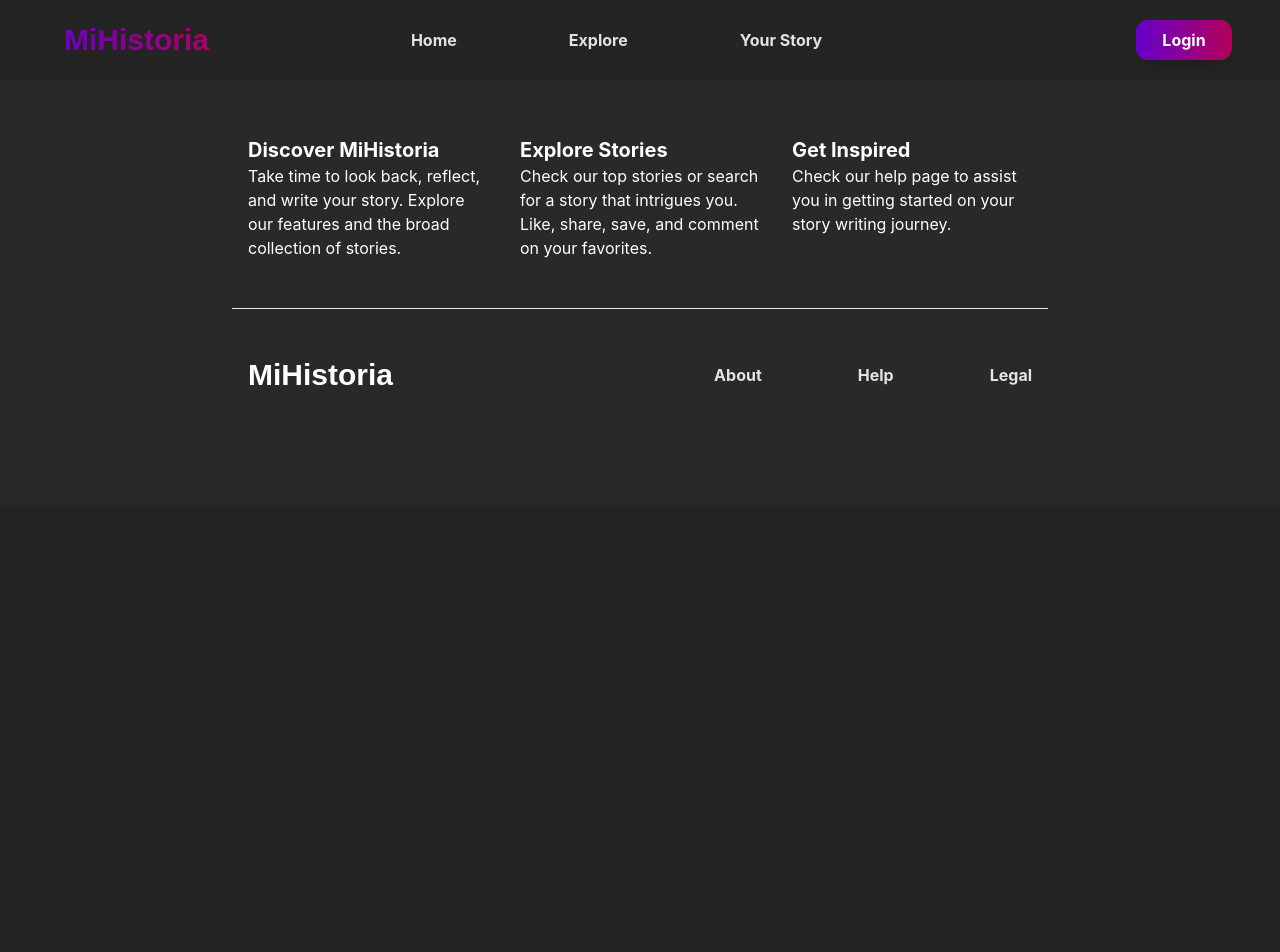
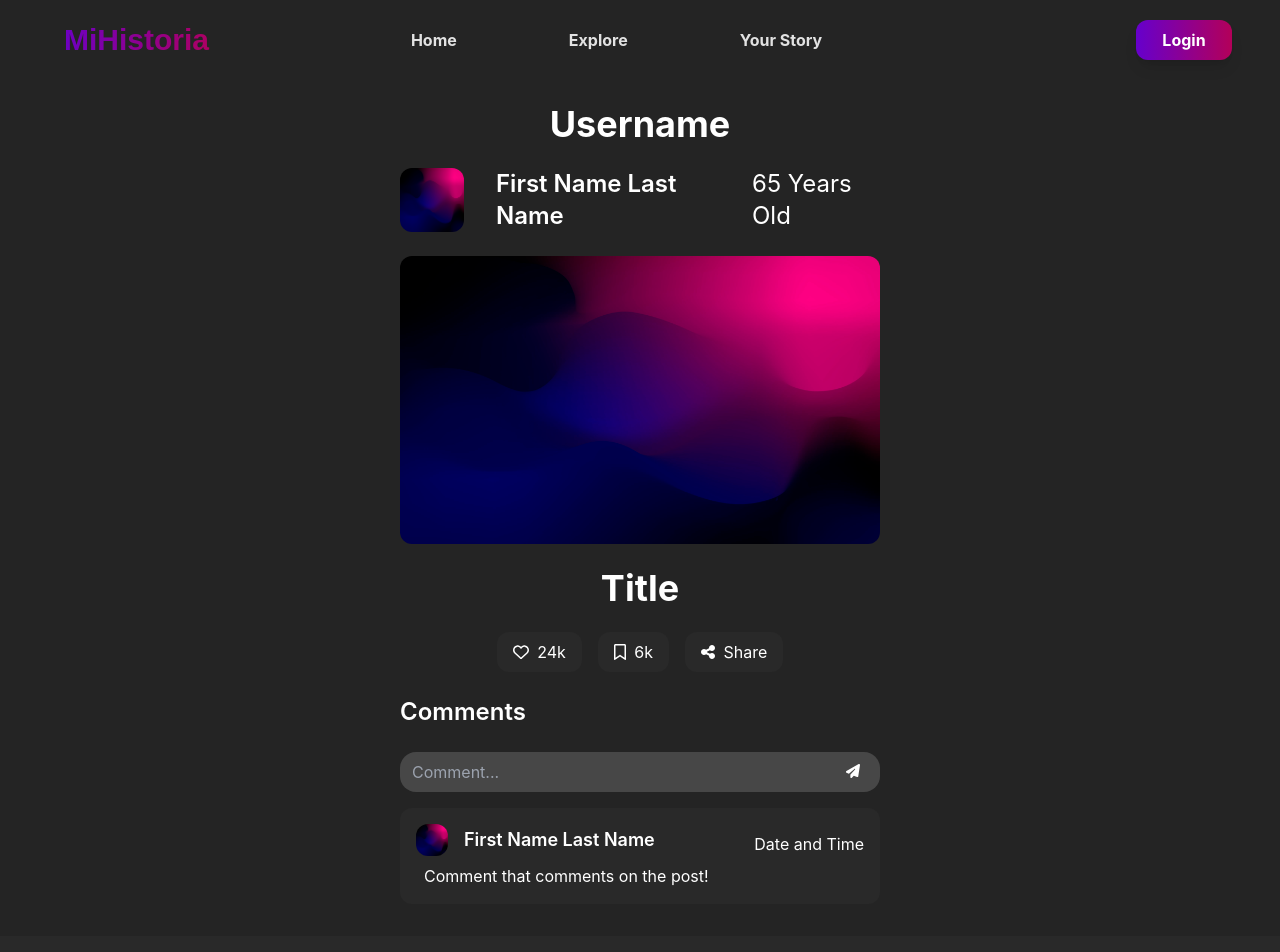
Before and after one commit to alejandrocqvd/MiHistoria, a React (Vite) app in the folder client/: page /story/1 in a window 1280 px wide. Shown: the top 952 px of the page. Before the commit the page ends 800 px from the top, so only its background shows below. Built offline with nearby package versions, Linux system fonts and the light colour scheme; a web font is replaced by a local one.

Commit message:
Designed story page

```diff
--- a/client/package.json
+++ b/client/package.json
@@ -10,6 +10,7 @@
     "preview": "vite preview"
   },
   "dependencies": {
+    "@fortawesome/free-regular-svg-icons": "^6.5.1",
     "@fortawesome/free-solid-svg-icons": "^6.5.1",
     "@fortawesome/react-fontawesome": "^0.2.0",
     "localforage": "^1.10.0",
--- a/client/src/pages/story/Story.tsx
+++ b/client/src/pages/story/Story.tsx
@@ -1,8 +1,76 @@
-import React from 'react'
+import React, { useState } from 'react'
+import storyBg from '../../assets/login-bg.png'
+import { FontAwesomeIcon } from '@fortawesome/react-fontawesome'
+import { faHeart as solidHeart, faBookmark as solidBookmark, faShareAlt, faPaperPlane } from '@fortawesome/free-solid-svg-icons';
+import { faHeart as regularHeart, faBookmark as regularBookmark } from '@fortawesome/free-regular-svg-icons';
+import { Outlet } from 'react-router-dom';
 
-export const Story = () => {
+const Story = () => {
+  // States and functions for liking and saving the story
+  const [liked, setLiked] = useState<Boolean>(false)
+  const [saved, setSaved] = useState<Boolean>(false)
+
+  const handleLike = () => {
+    setLiked(!liked)
+  }
+  const handleSave = () => {
+    setSaved(!saved)
+  }
+
   return (
-    <div>Story</div>
+    <div className='flex flex-col justify-center items-center mt-20 w-9/12'>
+
+      <div className='flex flex-col h-auto w-full md:w-1/2'>
+
+        <h1 className='text-4xl text-center font-bold my-6'>Username</h1>
+        <div className='flex-1 flex flex-row justify-center items-center rounded-xl mb-6'>
+          <img src={storyBg} className='h-16 rounded-xl w-16' />
+          <h2 className='text-2xl ml-8 font-semibold'>First Name Last Name</h2>
+          <h2 className='text-2xl ml-8 font-normal'>65 Years Old</h2>
+        </div>
+
+        <img src={storyBg} className='h-72 w-full rounded-xl mb-6' />
+        <h1 className='text-4xl text-center font-bold mb-6'>Title</h1>
+
+        <div className='flex flex-row justify-center items-center mb-6'>
+          <button onClick={handleLike} className={`text-center rounded-xl bg-secondary px-4 py-2 ${ liked ? 'text-red-600' : null}`}>
+            <FontAwesomeIcon icon={liked ? solidHeart : regularHeart} className='mr-1' /> 24k
+          </button>
+          <button onClick={handleSave} className={`mx-4 text-center rounded-xl bg-secondary px-4 py-2 ${ saved ? 'text-amber-500' : null}`}>
+            <FontAwesomeIcon icon={saved ? solidBookmark : regularBookmark} className='mr-1' /> 6k
+          </button>
+          <button className='text-center rounded-xl bg-secondary px-4 py-2'>
+            <FontAwesomeIcon icon={faShareAlt} className='mr-1' /> Share
+          </button>
+        </div>
+
+      </div>
+
+      <Outlet />
+
+      <div className='flex flex-col justify-center items center w-1/2 mb-6'>
+        <h1 className='text-2xl font-semibold mb-6'>Comments</h1>
+        <div className='pb-4 relative'>
+          <input className='w-full py-2 px-4 pl-3 pr-10 rounded-2xl bg-tertiary' type='textarea' placeholder='Comment...' required></input>
+          <button className='absolute inset-y-0 right-0 px-5 pt-3 flex items-center text-sm'>
+            <FontAwesomeIcon className='absolute inset-y-0 right-0 px-5 pt-3 flex items-center text-sm' icon={faPaperPlane} />
+          </button>
+        </div>
+
+        <div className='flex flex-col justify-items-center bg-secondary rounded-xl p-4 mb-2'>
+          <div className='flex flex-row justify-between items-center'>
+            <div className='flex flex-row justify-start items-center mb-2'>
+              <img src={storyBg} className='h-8 rounded-xl w-8' />
+              <a href={'./story/:id'} className='text-lg ml-4 font-semibold'>First Name Last Name</a>
+            </div>
+            <p>Date and Time</p>
+          </div>
+          <p className='px-2'>Comment that comments on the post!</p>
+        </div>
+
+      </div>
+
+    </div>
   )
 }
 
```
Also changed, not shown: 1 other file (tests, documents, lock files or other folders).
